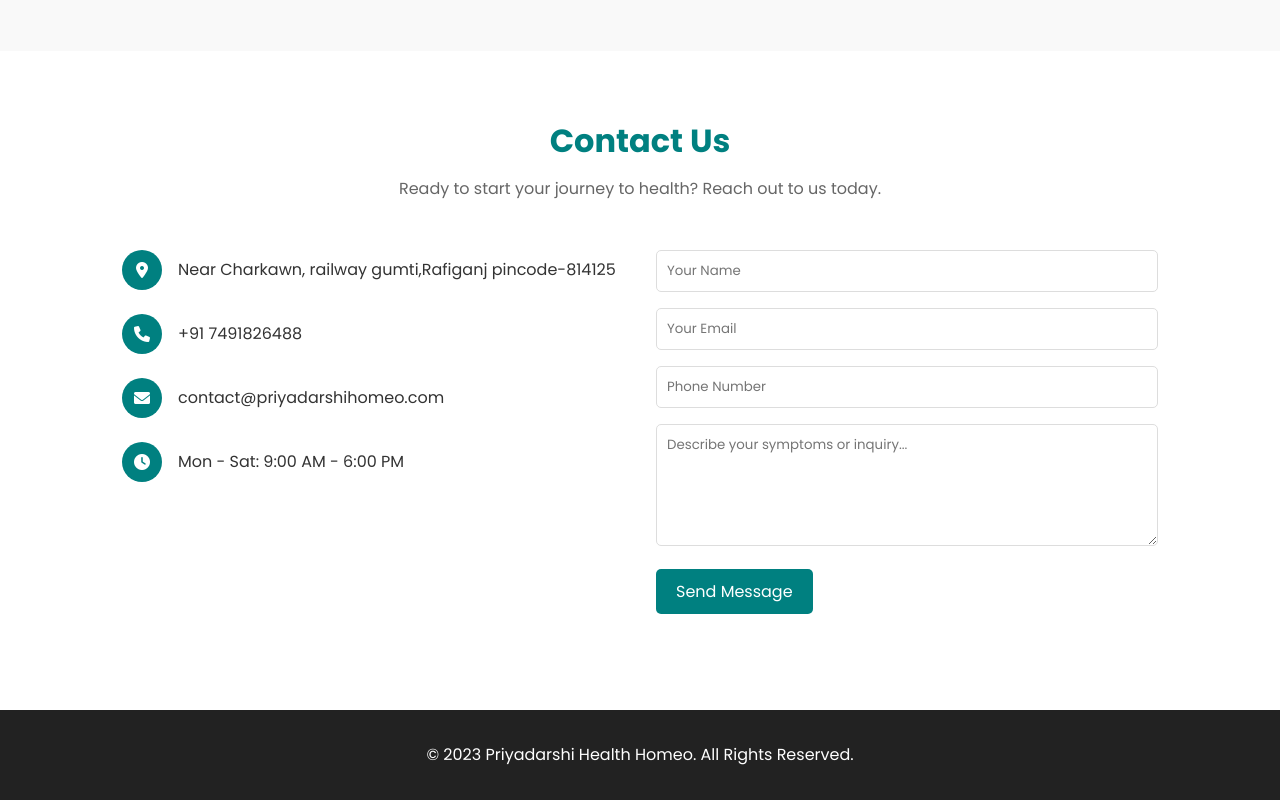
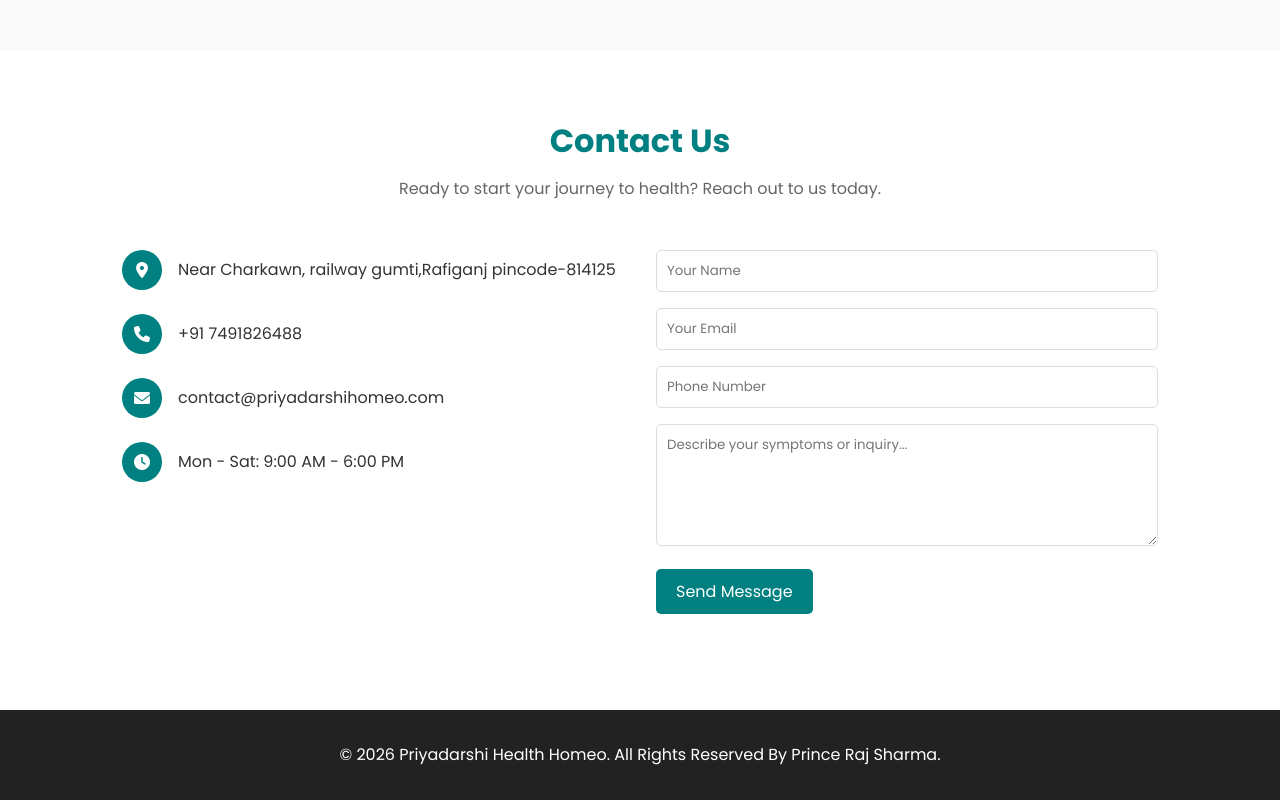
Before and after one commit to Prince-raj-sharma/priyadarshi-health-homeo, a plain HTML site: page index.html in a window 1280 px wide. Shown: the part 2040-2840 px from the top of the page. Drawn offline with Linux system fonts and the light colour scheme.

Commit message:
Update footer copyright year and attribution

```diff
--- a/index.html
+++ b/index.html
@@ -381,7 +381,7 @@
 
     <!-- Footer -->
     <footer>
-        <p>&copy; 2023 Priyadarshi Health Homeo. All Rights Reserved.</p>
+        <p>&copy; 2026 Priyadarshi Health Homeo. All Rights Reserved By Prince Raj Sharma.</p>
     </footer>
 
 </body>
```
